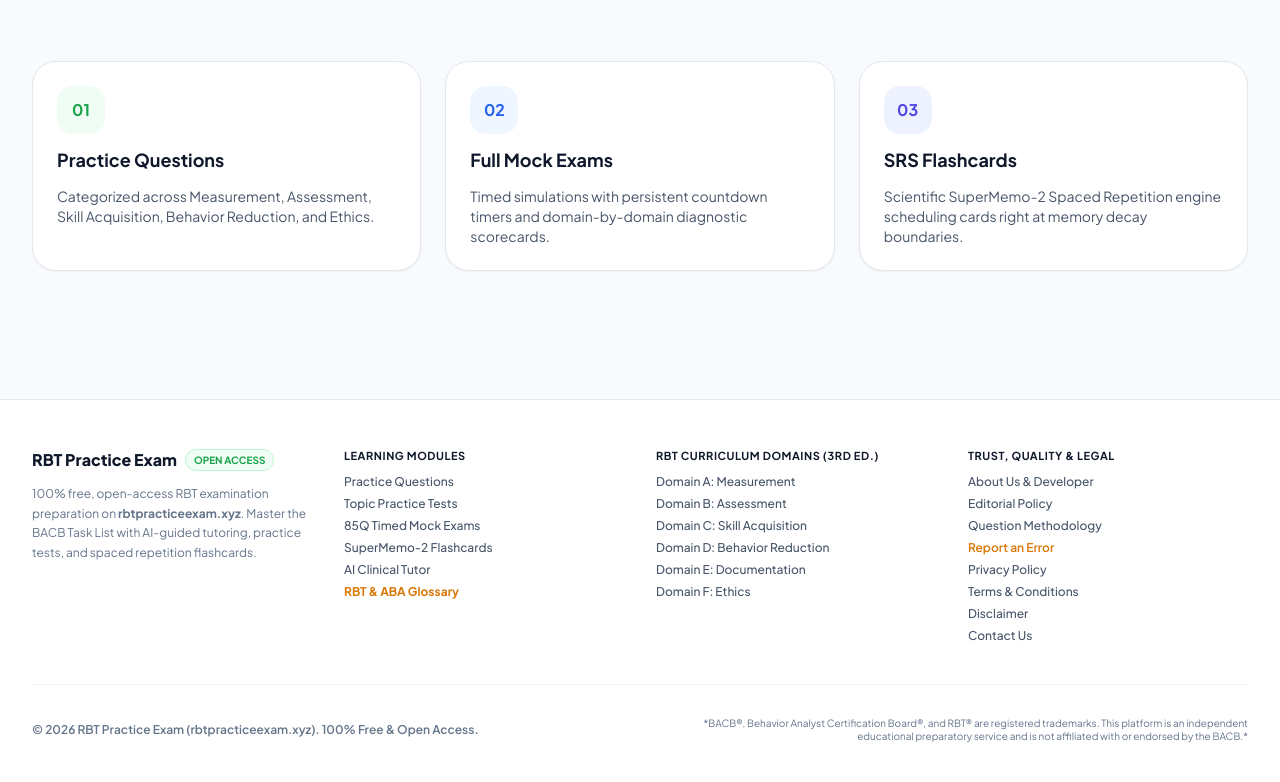
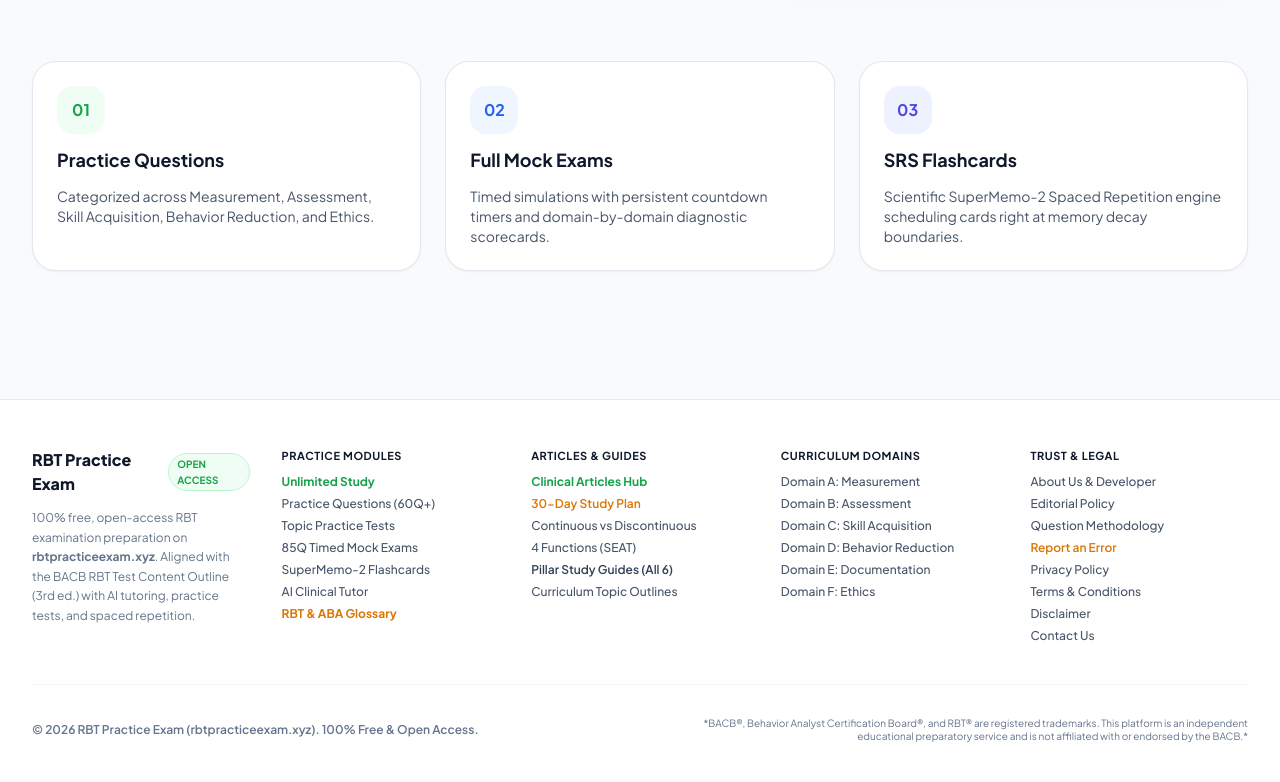
Before and after one commit to gplboy2068-dot/rbt-new, an Astro site: page / in a window 1280 px wide. Shown: the part 664-1446 px from the top of the page. Built offline with nearby package versions, Linux system fonts and the light colour scheme; Astro itself is replaced by a stand-in of ours.

Commit message:
feat(navigation): add articles hub and study plan to header and footer navigation

```diff
--- a/src/components/layout/Footer.tsx
+++ b/src/components/layout/Footer.tsx
@@ -86,6 +86,16 @@
                   Formula & Concept Guides
                 </Link>
               </li>
+              <li>
+                <Link href="/articles" className="hover:text-brand-600 dark:hover:text-brand-400 font-semibold text-brand-600 dark:text-brand-400 transition-colors">
+                  Clinical Articles & 30-Day Plan
+                </Link>
+              </li>
+              <li>
+                <Link href="/glossary" className="hover:text-brand-600 dark:hover:text-brand-400 transition-colors">
+                  RBT & ABA Glossary
+                </Link>
+              </li>
             </ul>
           </div>
 
--- a/src/components/layout/Navbar.tsx
+++ b/src/components/layout/Navbar.tsx
@@ -68,6 +68,7 @@
     { name: 'Flashcards (SRS)', href: '/flashcards', icon: Layers },
     { name: 'AI Tutor', href: '/ai-tutor', icon: Bot, highlight: true },
     { name: 'Study Guides', href: '/study-guides', icon: GraduationCap },
+    { name: 'Articles', href: '/articles', icon: BookOpen },
     { name: 'Analytics', href: '/analytics', icon: BarChart3 },
   ];
 
--- a/src/layouts/Layout.astro
+++ b/src/layouts/Layout.astro
@@ -104,6 +104,9 @@
             </a>
             <a href="/study-guides" class="px-3 py-2 rounded-xl text-slate-700 dark:text-slate-200 hover:text-brand-600 dark:hover:text-white hover:bg-slate-100 dark:hover:bg-slate-800/60 transition-colors">
               Guides
+            </a>
+            <a href="/articles" class="px-3 py-2 rounded-xl text-slate-700 dark:text-slate-200 hover:text-brand-600 dark:hover:text-white hover:bg-slate-100 dark:hover:bg-slate-800/60 transition-colors">
+              Articles
             </a>
             <a href="/topics" class="px-3 py-2 rounded-xl text-slate-700 dark:text-slate-200 hover:text-brand-600 dark:hover:text-white hover:bg-slate-100 dark:hover:bg-slate-800/60 transition-colors">
               Topics
@@ -273,6 +276,14 @@
               </a>
 
               <a
+                href="/articles"
+                class="mobile-nav-link flex items-center gap-3 p-3 rounded-xl text-slate-800 dark:text-slate-200 hover:bg-slate-100 dark:hover:bg-slate-800/80 transition-colors"
+              >
+                <svg class="w-4 h-4 text-brand-600" fill="none" stroke="currentColor" viewBox="0 0 24 24"><path stroke-linecap="round" stroke-linejoin="round" stroke-width="2" d="M19 20H5a2 2 0 01-2-2V6a2 2 0 012-2h10a2 2 0 012 2v1m2 13a2 2 0 01-2-2V7m2 13a2 2 0 002-2V9a2 2 0 00-2-2h-2m-4-3H9M7 16h6M7 8h6v4H7V8z" /></svg>
+                <span>Articles & Study Plan</span>
+              </a>
+
+              <a
                 href="/topics"
                 class="mobile-nav-link flex items-center gap-3 p-3 rounded-xl text-slate-800 dark:text-slate-200 hover:bg-slate-100 dark:hover:bg-slate-800/80 transition-colors"
               >
@@ -329,48 +340,61 @@
     <!-- Global Footer -->
     <footer class="bg-white dark:bg-slate-900 border-t border-slate-200 dark:border-slate-800 mt-20 transition-colors text-xs">
       <div class="max-w-7xl mx-auto px-4 sm:px-6 lg:px-8 py-12">
-        <div class="grid grid-cols-1 md:grid-cols-4 gap-8 pb-10 border-b border-slate-100 dark:border-slate-800">
+        <div class="grid grid-cols-1 sm:grid-cols-2 lg:grid-cols-5 gap-8 pb-10 border-b border-slate-100 dark:border-slate-800">
           <!-- Col 1 -->
-          <div class="space-y-3">
+          <div class="space-y-3 sm:col-span-2 lg:col-span-1">
             <div class="flex items-center space-x-2">
               <span class="text-base font-black text-slate-900 dark:text-white">RBT Practice Exam</span>
               <span class="text-[10px] text-brand-600 dark:text-brand-400 font-bold px-2 py-0.5 rounded-full bg-brand-50 dark:bg-brand-950/60 border border-brand-200 dark:border-brand-800">OPEN ACCESS</span>
             </div>
             <p class="text-slate-500 dark:text-slate-400 leading-relaxed">
-              100% free, open-access RBT examination preparation on <strong>rbtpracticeexam.xyz</strong>. Master the BACB Task List with AI-guided tutoring, practice tests, and spaced repetition flashcards.
+              100% free, open-access RBT examination preparation on <strong>rbtpracticeexam.xyz</strong>. Aligned with the BACB RBT Test Content Outline (3rd ed.) with AI tutoring, practice tests, and spaced repetition.
             </p>
           </div>
 
           <!-- Col 2 -->
           <div class="space-y-2.5">
-            <div class="font-bold text-slate-900 dark:text-white uppercase tracking-wider text-[11px]">Learning Modules</div>
+            <div class="font-bold text-slate-900 dark:text-white uppercase tracking-wider text-[11px]">Practice Modules</div>
             <ul class="space-y-1.5 text-slate-600 dark:text-slate-400 font-medium">
-              <li><a href="/practice-questions" class="hover:text-brand-600">Practice Questions</a></li>
+              <li><a href="/study" class="hover:text-brand-600 text-brand-600 dark:text-brand-400 font-bold">Unlimited Study</a></li>
+              <li><a href="/practice-questions" class="hover:text-brand-600">Practice Questions (60Q+)</a></li>
               <li><a href="/practice-tests" class="hover:text-brand-600">Topic Practice Tests</a></li>
               <li><a href="/mock-exams" class="hover:text-brand-600">85Q Timed Mock Exams</a></li>
               <li><a href="/flashcards" class="hover:text-brand-600">SuperMemo-2 Flashcards</a></li>
               <li><a href="/ai-tutor" class="hover:text-brand-600">AI Clinical Tutor</a></li>
               <li><a href="/glossary" class="hover:text-brand-600 font-bold text-amber-600 dark:text-amber-400">RBT & ABA Glossary</a></li>
             </ul>
-
           </div>
 
-          <!-- Col 3 -->
+          <!-- Col 3: Dedicated Articles & Study Plans -->
           <div class="space-y-2.5">
-            <div class="font-bold text-slate-900 dark:text-white uppercase tracking-wider text-[11px]">RBT Curriculum Domains (3rd ed.)</div>
+            <div class="font-bold text-slate-900 dark:text-white uppercase tracking-wider text-[11px]">Articles & Guides</div>
             <ul class="space-y-1.5 text-slate-600 dark:text-slate-400 font-medium">
-              <li><a href="/topics/continuous-measurement" class="hover:text-brand-600">Domain A: Measurement</a></li>
-              <li><a href="/topics/preference-assessments" class="hover:text-brand-600">Domain B: Assessment</a></li>
-              <li><a href="/topics/prompting-hierarchies" class="hover:text-brand-600">Domain C: Skill Acquisition</a></li>
-              <li><a href="/topics/differential-reinforcement" class="hover:text-brand-600">Domain D: Behavior Reduction</a></li>
-              <li><a href="/topics/objective-session-notes" class="hover:text-brand-600">Domain E: Documentation</a></li>
-              <li><a href="/topics/professional-boundaries-gifts" class="hover:text-brand-600">Domain F: Ethics</a></li>
+              <li><a href="/articles" class="hover:text-brand-600 font-bold text-brand-600 dark:text-brand-400">Clinical Articles Hub</a></li>
+              <li><a href="/articles/how-to-pass-rbt-exam-30-day-study-plan" class="hover:text-brand-600 font-semibold text-amber-600 dark:text-amber-400">30-Day Study Plan</a></li>
+              <li><a href="/articles/continuous-vs-discontinuous-measurement-rbt-guide" class="hover:text-brand-600">Continuous vs Discontinuous</a></li>
+              <li><a href="/articles/the-4-functions-of-behavior-seat-explained" class="hover:text-brand-600">4 Functions (SEAT)</a></li>
+              <li><a href="/study-guides" class="hover:text-brand-600 font-semibold text-slate-700 dark:text-slate-200">Pillar Study Guides (All 6)</a></li>
+              <li><a href="/topics" class="hover:text-brand-600">Curriculum Topic Outlines</a></li>
             </ul>
           </div>
 
           <!-- Col 4 -->
           <div class="space-y-2.5">
-            <div class="font-bold text-slate-900 dark:text-white uppercase tracking-wider text-[11px]">Trust, Quality & Legal</div>
+            <div class="font-bold text-slate-900 dark:text-white uppercase tracking-wider text-[11px]">Curriculum Domains</div>
+            <ul class="space-y-1.5 text-slate-600 dark:text-slate-400 font-medium">
+              <li><a href="/study-guides/measurement-guide" class="hover:text-brand-600">Domain A: Measurement</a></li>
+              <li><a href="/study-guides/behavior-assessment" class="hover:text-brand-600">Domain B: Assessment</a></li>
+              <li><a href="/study-guides/behavior-acquisition" class="hover:text-brand-600">Domain C: Skill Acquisition</a></li>
+              <li><a href="/study-guides/behavior-reduction-guide" class="hover:text-brand-600">Domain D: Behavior Reduction</a></li>
+              <li><a href="/study-guides/documentation-and-reporting" class="hover:text-brand-600">Domain E: Documentation</a></li>
+              <li><a href="/study-guides/ethics" class="hover:text-brand-600">Domain F: Ethics</a></li>
+            </ul>
+          </div>
+
+          <!-- Col 5 -->
+          <div class="space-y-2.5">
+            <div class="font-bold text-slate-900 dark:text-white uppercase tracking-wider text-[11px]">Trust & Legal</div>
             <ul class="space-y-1.5 text-slate-600 dark:text-slate-400 font-medium">
               <li><a href="/about" class="hover:text-brand-600">About Us & Developer</a></li>
               <li><a href="/editorial-policy" class="hover:text-brand-600">Editorial Policy</a></li>
```
